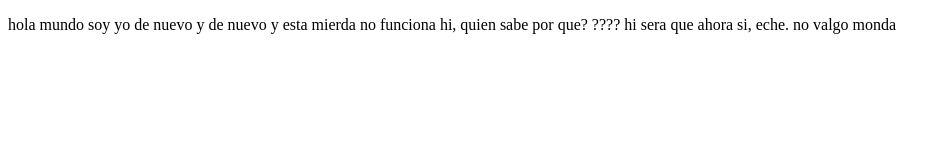
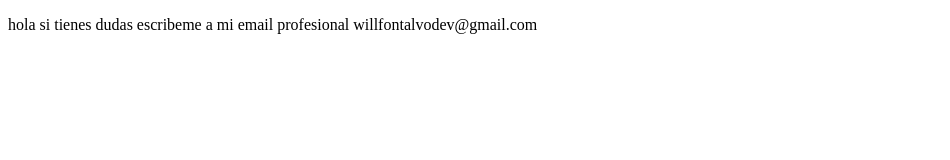
Before and after one commit to willfontalvo/proyectoDemoCursoPrework, a plain HTML site: page index.html in a window 1280 px wide. Shown: the whole page, without its empty margins (0-950 px from the left). Drawn offline with Linux system fonts and the light colour scheme.

Commit message:
agregando correo profesional

```diff
--- a/index.html
+++ b/index.html
@@ -7,6 +7,6 @@
     <title>hi world</title>
 </head>
 <body>
-    <p> hola mundo soy yo de nuevo y de nuevo y esta mierda no funciona hi, quien sabe por  que? ???? hi sera que ahora si, eche. no valgo monda</p>
+    <p>hola si tienes dudas escribeme a mi email profesional willfontalvodev@gmail.com </p>
 </body>
 </html>
```
